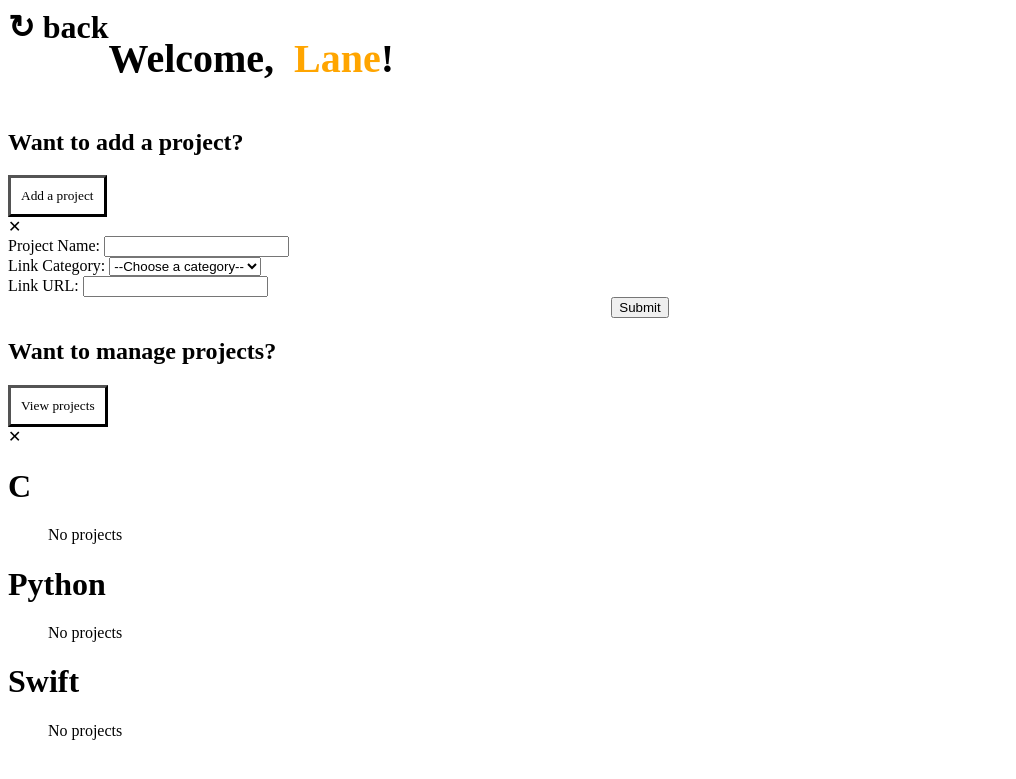
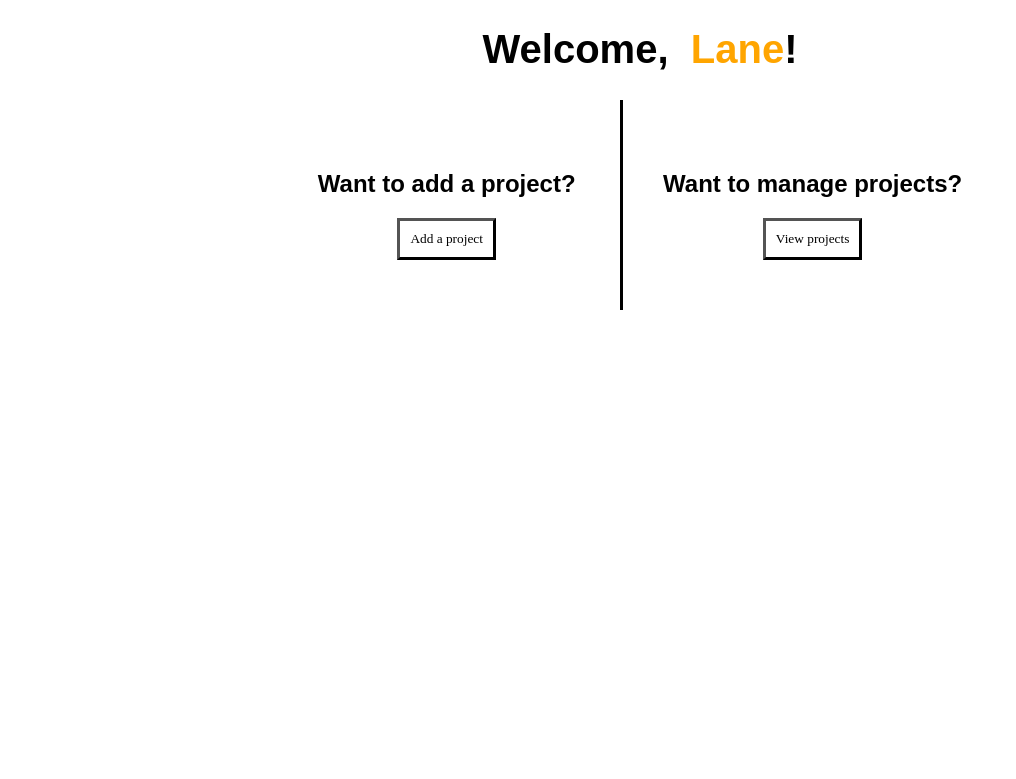
Before and after one commit to lc3500/Portfolio-Website, a PHP site: page /php/admin.php in a window 1280 px wide. Shown: the top 779 px of the page, without its empty margins (0-1016 px from the left). Run offline with PHP 8.4, Linux system fonts and the light colour scheme; the visitor is signed in with stand-in values (Sample User, id 1); data that the repository does not hold is empty; some web fonts are replaced.

Commit message:
Bug fixes for directory change

```diff
--- a/js/linkFunctions.js
+++ b/js/linkFunctions.js
@@ -1,5 +1,5 @@
 function getLinks() {
-  $.getJSON('view_links.php', function(links) {
+  $.getJSON('./php/view_links.php', function(links) {
     // Add link divs to container
     console.log(links);
     $.each(links, function(index, link) {
@@ -23,7 +23,7 @@ function submitLink() {
   var linkCategory = $('#link-category').val();
   var linkUrl = $('#link-url').val();
 
-  $.post('insert_link.php', { 'project-name': projectName, 'link-category': linkCategory, 'link-url': linkUrl }, function(response) {
+  $.post('../php/insert_link.php', { 'project-name': projectName, 'link-category': linkCategory, 'link-url': linkUrl }, function(response) {
     console.log(response);
     getLinks();
   });
@@ -33,7 +33,7 @@ function submitLink() {
 
 function displayLinks() {
   // Fetch the links from the server
-  $.getJSON('view_links.php', function(links) {
+  $.getJSON('../php/view_links.php', function(links) {
     // Create a list to display the links
     var cList = $("#projListC");
     var pyList = $("#projListPy");
@@ -81,7 +81,7 @@ function deleteLink(linkId) {
   // Send a POST request to delete the link from the database
 
 if(confirm("Are you sure you want to delete this project?")) {
-  $.post('delete_link.php', {id: linkId}, function(result) {
+  $.post('../php/delete_link.php', {id: linkId}, function(result) {
     if (result.success) {
       // If the link was deleted successfully, remove it from the list
       $('#link-' + linkId).remove();
--- a/php/admin.php
+++ b/php/admin.php
@@ -1,14 +1,14 @@
 <?php
-session_start();
-header("Cache-Control: no-cache, must-revalidate"); // HTTP/1.1
-header("Expires: Sat, 26 Jul 1997 05:00:00 GMT"); // Date in the past
+  session_start();
+  header("Cache-Control: no-cache, must-revalidate"); // HTTP/1.1
+  header("Expires: Sat, 26 Jul 1997 05:00:00 GMT"); // Date in the past
 
 
-// Check if user is not logged in, redirect to login page
-if (!isset($_SESSION['user_id']) || !isset($_SESSION['username'])) {
-  header("Location: login.php");
-  exit();
-}
+  // Check if user is not logged in, redirect to login page
+  //if (!isset($_SESSION['user_id']) || !isset($_SESSION['username'])) {
+   // header("Location: https://www.lanecrowder.com/login");
+  //  exit();
+ // }
 ?>
 
 <!DOCTYPE html>
@@ -18,7 +18,7 @@ if (!isset($_SESSION['user_id']) || !isset($_SESSION['username'])) {
     <meta name="viewport" content="width=device-width, initial-scale=1.0">
     <meta http-equiv="X-UA-Compatible" content="ie=edge">
     <title>Lane Crowder – Admin</title>
-    <link rel="stylesheet" href="./style.css">
+    <link rel="stylesheet" href="../style.css">
     <meta http-equiv="Cache-Control" content="no-cache, must-revalidate">
     <meta http-equiv="Expires" content="Sat, 26 Jul 1997 05:00:00 GMT">
      <link rel="icon" href="icon.png" type="image/png">
@@ -27,7 +27,7 @@ if (!isset($_SESSION['user_id']) || !isset($_SESSION['username'])) {
     <div id="profileMain">
       <div id="backdrop"></div>
        <div style="display: flex;">
-           <a href="https://www.lanecrowder.com" style="text-decoration: none; color: black"><div  id="backLinkProfile" style=""><h1 style="margin: 0;">&#8635 back</h1></div></a>
+           <!-- <a href="https://www.lanecrowder.com" style="text-decoration: none; color: black"><div  id="backLinkProfile" style=""><h1 style="margin: 0;">&#8635 back</h1></div></a> -->
            <div id="profileHeader">
             <h1 style="font-size: 40px; margin-top: 10px; display: inline-block;">Welcome, <h1 style="font-size: 40px; display: inline-block; color: orange;">&nbsp Lane <h1 style="display: inline-block; font-size: 40px;">!</h1></h1></h1>
            </div>
@@ -99,8 +99,8 @@ if (!isset($_SESSION['user_id']) || !isset($_SESSION['username'])) {
 
  <script src="https://code.jquery.com/jquery-3.6.3.min.js" integrity="sha256-pvPw+upLPUjgMXY0G+8O0xUf+/Im1MZjXxxgOcBQBXU=" crossorigin="anonymous"></script>
    <script src="https://cdn.jsdelivr.net/npm/typed.js@2.0.12"></script>
-   <script src="admin.js" ></script>
-   <script src="linkFunctions.js"></script>
+   <script src="../js/admin.js" ></script>
+   <script src="../js/linkFunctions.js"></script>
 
   </body>
 </html>
--- a/php/login.php
+++ b/php/login.php
@@ -47,13 +47,13 @@ if (isset($_POST['username']) && isset($_POST['password'])) {
 	<meta name="viewport" content="width=device-width, initial-scale=1.0">
 	<title>Lane Crowder — Login</title>
 	<link rel="stylesheet" type="text/css" href="../login.css">
-    <link rel="icon" href="icon.png" type="image/png">
+    <link rel="icon" href="../assets/icon.png" type="image/png">
 </head>
 <body>
    <div id="container">
    <h1 id="header"><span style="color: darkslategrey;">LANE</span><span style="color: darkorange;">CROWDER</span></h1>
     <div id="loginBox">
-	<form action="login.php" method="post" id="login">
+	<form action="./php/login.php" method="post" id="login">
     <div id="inputContainer">
       <input id="user" class="input" type="text" name="username" required>
       <label for="user" class="userLabel user">Username</label>
```
Also changed, not shown: php/.htaccess (added).
